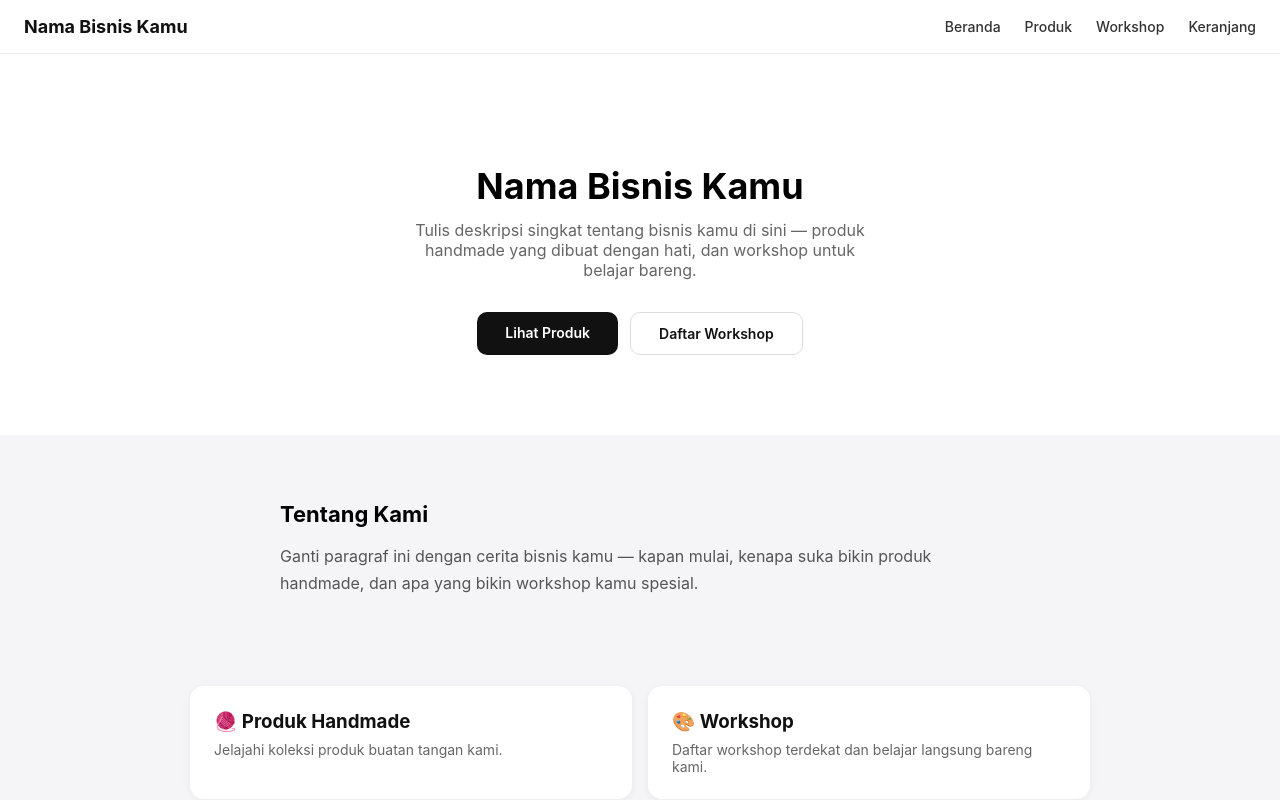
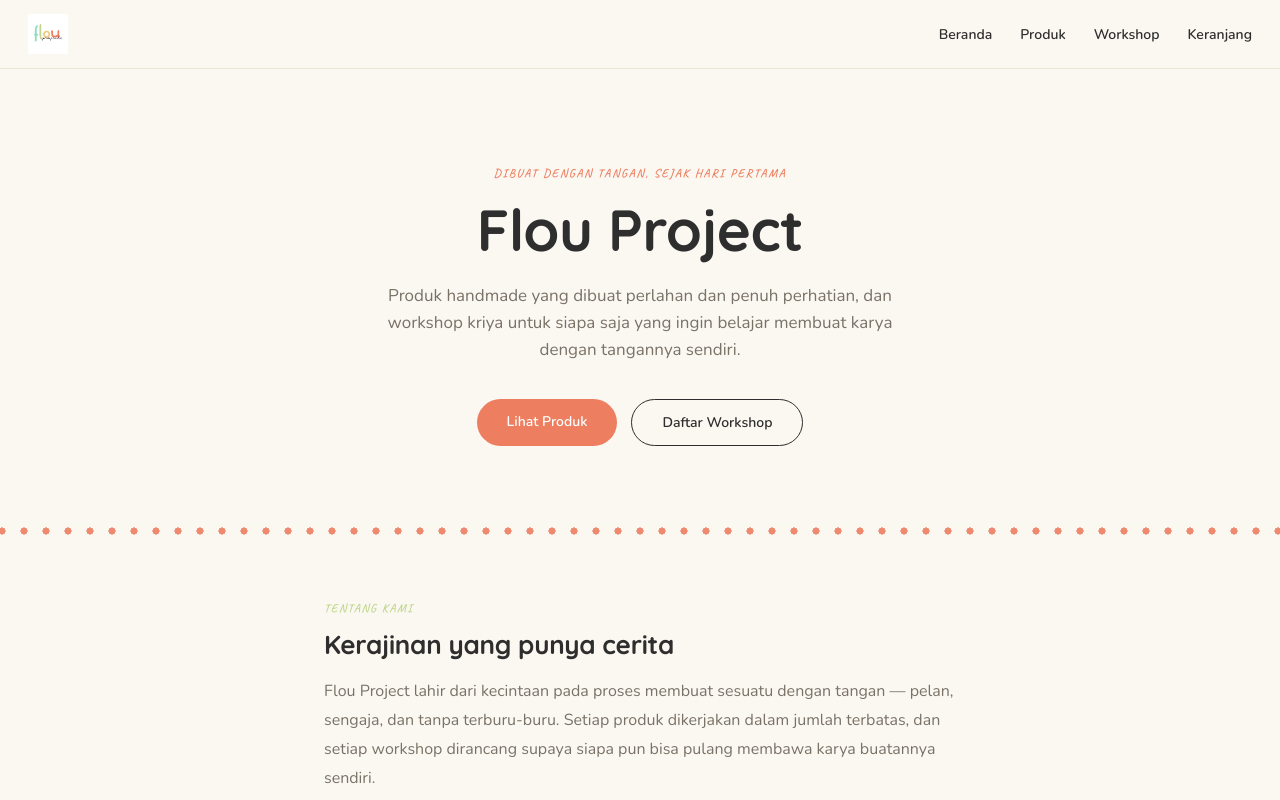
Before and after one commit to flouproject/flouproject-site, a Next.js app: page / in a window 1280 px wide. Shown: the top 800 px of the page. Built offline with nearby package versions, Linux system fonts and the light colour scheme.

Commit message:
Redesign tema sesuai logo Flou Project

```diff
--- /dev/null
+++ b/app/globals.css
@@ -0,0 +1,76 @@
+* {
+  box-sizing: border-box;
+}
+
+:root {
+  --ink: #2e2e2e;
+  --paper: #fbf8f2;
+  --paper-raised: #ffffff;
+  --coral: #ed7e60;
+  --teal: #91dbc6;
+  --mustard: #f2c781;
+  --sage: #bfd78b;
+  --lavender: #caabd5;
+  --line: #ece5d6;
+  --text-muted: #7a7267;
+}
+
+html {
+  scroll-behavior: smooth;
+}
+
+body {
+  margin: 0;
+  background: var(--paper);
+  color: var(--ink);
+  font-family: "Nunito", -apple-system, BlinkMacSystemFont, "Segoe UI", Roboto, sans-serif;
+  -webkit-font-smoothing: antialiased;
+}
+
+h1, h2, h3 {
+  font-family: "Quicksand", -apple-system, sans-serif;
+  font-weight: 700;
+  letter-spacing: -0.01em;
+  margin: 0;
+}
+
+a {
+  color: inherit;
+}
+
+/* Elemen signature: deretan titik warna-warni sesuai palet logo,
+   dipakai sebagai pemisah antar section di seluruh situs. */
+.stitch-divider {
+  border: none;
+  height: 10px;
+  margin: 0;
+  background-image: radial-gradient(circle, var(--dot-color, var(--coral)) 3.5px, transparent 3.6px);
+  background-size: 22px 10px;
+  background-repeat: repeat-x;
+  background-position: center;
+  opacity: 0.9;
+}
+
+/* Label harga — dibuat tegas & rapi, kontras dengan judul yang playful */
+.tag-price {
+  font-family: "Nunito", sans-serif;
+  font-weight: 800;
+  letter-spacing: 0.01em;
+}
+
+button {
+  font-family: "Nunito", sans-serif;
+}
+
+:focus-visible {
+  outline: 2px solid var(--coral);
+  outline-offset: 2px;
+}
+
+@media (prefers-reduced-motion: reduce) {
+  * {
+    animation: none !important;
+    transition: none !important;
+    scroll-behavior: auto !important;
+  }
+}
--- a/app/layout.js
+++ b/app/layout.js
@@ -1,22 +1,28 @@
+import "./globals.css";
 import { CartProvider } from "../lib/CartContext";
 
 export const metadata = {
-  title: "Nama Bisnis Kamu",
-  description: "Produk handmade & workshop",
+  title: "Flou Project",
+  description:
+    "Flou Project — produk handmade dan workshop kriya untuk belajar membuat karya dengan tangan sendiri.",
 };
 
 export default function RootLayout({ children }) {
   return (
     <html lang="id">
-      <body
-        style={{
-          margin: 0,
-          fontFamily:
-            "-apple-system, BlinkMacSystemFont, 'Segoe UI', Roboto, sans-serif",
-          background: "#f5f5f7",
-          minHeight: "100vh",
-        }}
-      >
+      <head>
+        <link rel="preconnect" href="https://fonts.googleapis.com" />
+        <link
+          rel="preconnect"
+          href="https://fonts.gstatic.com"
+          crossOrigin="true"
+        />
+        <link
+          href="https://fonts.googleapis.com/css2?family=Quicksand:wght@500;600;700&family=Nunito:wght@400;600;700;800&family=Caveat:wght@600&display=swap"
+          rel="stylesheet"
+        />
+      </head>
+      <body>
         <CartProvider>{children}</CartProvider>
       </body>
     </html>
--- a/app/page.js
+++ b/app/page.js
@@ -1,5 +1,6 @@
 import Link from "next/link";
 import NavBar from "../components/NavBar";
+import { colors, fonts } from "../lib/theme";
 
 export default function HomePage() {
   return (
@@ -9,30 +10,75 @@ export default function HomePage() {
         {/* Hero */}
         <section
           style={{
-            padding: "80px 24px",
+            padding: "96px 24px 80px",
             textAlign: "center",
-            background: "#fff",
+            background: colors.paper,
           }}
         >
-          <h1 style={{ fontSize: 36, marginBottom: 12 }}>
-            Nama Bisnis Kamu
+          <div
+            style={{
+              fontFamily: fonts.accent,
+              fontSize: 12,
+              letterSpacing: "0.14em",
+              textTransform: "uppercase",
+              color: colors.coral,
+              marginBottom: 18,
+            }}
+          >
+            Dibuat dengan tangan, sejak hari pertama
+          </div>
+          <h1
+            style={{
+              fontSize: "clamp(38px, 6vw, 58px)",
+              lineHeight: 1.08,
+              marginBottom: 20,
+              color: colors.ink,
+            }}
+          >
+            Flou Project
           </h1>
-          <p style={{ fontSize: 16, color: "#666", maxWidth: 480, margin: "0 auto 32px" }}>
-            Tulis deskripsi singkat tentang bisnis kamu di sini — produk handmade
-            yang dibuat dengan hati, dan workshop untuk belajar bareng.
+          <p
+            style={{
+              fontSize: 17,
+              color: colors.textMuted,
+              maxWidth: 520,
+              margin: "0 auto 36px",
+              lineHeight: 1.6,
+            }}
+          >
+            Produk handmade yang dibuat perlahan dan penuh perhatian, dan
+            workshop kriya untuk siapa saja yang ingin belajar membuat karya
+            dengan tangannya sendiri.
           </p>
-          <div style={{ display: "flex", gap: 12, justifyContent: "center" }}>
+          <div style={{ display: "flex", gap: 14, justifyContent: "center", flexWrap: "wrap" }}>
             <Link href="/produk" style={primaryBtn}>Lihat Produk</Link>
             <Link href="/workshop" style={secondaryBtn}>Daftar Workshop</Link>
           </div>
         </section>
 
+        <hr className="stitch-divider" />
+
         {/* Tentang */}
-        <section style={{ padding: "48px 24px", maxWidth: 720, margin: "0 auto" }}>
-          <h2 style={{ fontSize: 22, marginBottom: 12 }}>Tentang Kami</h2>
-          <p style={{ color: "#555", lineHeight: 1.7 }}>
-            Ganti paragraf ini dengan cerita bisnis kamu — kapan mulai, kenapa
-            suka bikin produk handmade, dan apa yang bikin workshop kamu spesial.
+        <section style={{ padding: "64px 24px", maxWidth: 680, margin: "0 auto" }}>
+          <div
+            style={{
+              fontFamily: fonts.accent,
+              fontSize: 12,
+              letterSpacing: "0.12em",
+              textTransform: "uppercase",
+              color: colors.sage,
+              marginBottom: 12,
+            }}
+          >
+            Tentang Kami
+          </div>
+          <h2 style={{ fontSize: 26, marginBottom: 16 }}>Kerajinan yang punya cerita</h2>
+          <p style={{ color: colors.textMuted, lineHeight: 1.8, fontSize: 16 }}>
+            Flou Project lahir dari kecintaan pada proses membuat sesuatu
+            dengan tangan — pelan, sengaja, dan tanpa terburu-buru. Setiap
+            produk dikerjakan dalam jumlah terbatas, dan setiap workshop
+            dirancang supaya siapa pun bisa pulang membawa karya buatannya
+            sendiri.
           </p>
         </section>
 
@@ -41,22 +87,30 @@ export default function HomePage() {
           style={{
             display: "flex",
             flexWrap: "wrap",
-            gap: 16,
-            padding: "24px",
-            maxWidth: 900,
-            margin: "0 auto 48px",
+            gap: 18,
+            padding: "0 24px 72px",
+            maxWidth: 920,
+            margin: "0 auto",
           }}
         >
           <Link href="/produk" style={cardStyle}>
-            <h3 style={{ margin: 0, marginBottom: 8 }}>🧶 Produk Handmade</h3>
-            <p style={{ margin: 0, color: "#666", fontSize: 14 }}>
-              Jelajahi koleksi produk buatan tangan kami.
+            <div style={{ fontFamily: fonts.accent, fontSize: 12, color: colors.coral, marginBottom: 10 }}>
+              01 — Belanja
+            </div>
+            <h3 style={{ fontSize: 19, marginBottom: 8 }}>Produk Handmade</h3>
+            <p style={{ margin: 0, color: colors.textMuted, fontSize: 14, lineHeight: 1.6 }}>
+              Jelajahi koleksi produk buatan tangan kami, dibuat terbatas dan
+              penuh detail.
             </p>
           </Link>
           <Link href="/workshop" style={cardStyle}>
-            <h3 style={{ margin: 0, marginBottom: 8 }}>🎨 Workshop</h3>
-            <p style={{ margin: 0, color: "#666", fontSize: 14 }}>
-              Daftar workshop terdekat dan belajar langsung bareng kami.
+            <div style={{ fontFamily: fonts.accent, fontSize: 12, color: colors.coral, marginBottom: 10 }}>
+              02 — Belajar
+            </div>
+            <h3 style={{ fontSize: 19, marginBottom: 8 }}>Workshop</h3>
+            <p style={{ margin: 0, color: colors.textMuted, fontSize: 14, lineHeight: 1.6 }}>
+              Daftar workshop terdekat dan belajar kriya langsung bersama
+              kami.
             </p>
           </Link>
         </section>
@@ -66,32 +120,34 @@ export default function HomePage() {
 }
 
 const primaryBtn = {
-  padding: "12px 28px",
-  background: "#111",
+  padding: "13px 30px",
+  background: colors.coral,
   color: "#fff",
-  borderRadius: 10,
+  borderRadius: 999,
   textDecoration: "none",
   fontWeight: 600,
   fontSize: 14,
+  fontFamily: fonts.body,
 };
 
 const secondaryBtn = {
-  padding: "12px 28px",
-  background: "#fff",
-  color: "#111",
-  border: "1px solid #ddd",
-  borderRadius: 10,
+  padding: "13px 30px",
+  background: "transparent",
+  color: colors.ink,
+  border: `1.5px solid ${colors.ink}`,
+  borderRadius: 999,
   textDecoration: "none",
   fontWeight: 600,
   fontSize: 14,
+  fontFamily: fonts.body,
 };
 
 const cardStyle = {
-  flex: "1 1 260px",
-  background: "#fff",
-  borderRadius: 14,
-  padding: 24,
+  flex: "1 1 280px",
+  background: colors.paperRaised,
+  borderRadius: 4,
+  padding: 28,
   textDecoration: "none",
-  color: "#111",
-  boxShadow: "0 2px 10px rgba(0,0,0,0.05)",
+  color: colors.ink,
+  border: `1px solid ${colors.line}`,
 };
--- a/app/workshop/page.js
+++ b/app/workshop/page.js
@@ -1,11 +1,12 @@
 import RegistrationForm from "../../components/RegistrationForm";
 import NavBar from "../../components/NavBar";
+import { colors } from "../../lib/theme";
 
 export default function WorkshopPage() {
   return (
     <>
       <NavBar />
-      <main style={{ padding: "48px 16px" }}>
+      <main style={{ padding: "56px 16px 72px", background: colors.paper }}>
         <RegistrationForm />
       </main>
     </>
--- a/components/NavBar.js
+++ b/components/NavBar.js
@@ -2,6 +2,7 @@
 
 import Link from "next/link";
 import { useCart } from "../lib/CartContext";
+import { colors, fonts } from "../lib/theme";
 
 export default function NavBar() {
   const { itemCount } = useCart();
@@ -12,18 +13,22 @@ export default function NavBar() {
         display: "flex",
         alignItems: "center",
         justifyContent: "space-between",
-        padding: "16px 24px",
-        background: "#fff",
-        borderBottom: "1px solid #eee",
+        padding: "14px 28px",
+        background: colors.paper,
+        borderBottom: `1px solid ${colors.line}`,
         position: "sticky",
         top: 0,
         zIndex: 10,
       }}
     >
-      <Link href="/" style={{ fontWeight: 700, fontSize: 18, textDecoration: "none", color: "#111" }}>
-        Nama Bisnis Kamu
+      <Link href="/" style={{ display: "flex", alignItems: "center" }}>
+        <img
+          src="/logo.png"
+          alt="Flou Project"
+          style={{ height: 40, width: "auto", display: "block" }}
+        />
       </Link>
-      <div style={{ display: "flex", alignItems: "center", gap: 24 }}>
+      <div style={{ display: "flex", alignItems: "center", gap: 28 }}>
         <Link href="/" style={linkStyle}>Beranda</Link>
         <Link href="/produk" style={linkStyle}>Produk</Link>
         <Link href="/workshop" style={linkStyle}>Workshop</Link>
@@ -33,12 +38,14 @@ export default function NavBar() {
             <span
               style={{
                 position: "absolute",
-                top: -8,
-                right: -14,
-                background: "#111",
+                top: -10,
+                right: -16,
+                background: colors.coral,
                 color: "#fff",
                 borderRadius: "50%",
                 fontSize: 11,
+                fontFamily: fonts.body,
+                fontWeight: 700,
                 width: 18,
                 height: 18,
                 display: "flex",
@@ -57,7 +64,8 @@ export default function NavBar() {
 
 const linkStyle = {
   textDecoration: "none",
-  color: "#333",
+  color: colors.ink,
   fontSize: 14,
-  fontWeight: 500,
+  fontWeight: 600,
+  fontFamily: fonts.body,
 };
--- /dev/null
+++ b/lib/theme.js
@@ -0,0 +1,23 @@
+// Warna diambil langsung dari palet logo Flou Project.
+export const colors = {
+  ink: "#2e2e2e",        // teks utama, charcoal lembut
+  paper: "#fbf8f2",      // background krem sangat lembut
+  paperRaised: "#ffffff",// permukaan kartu
+  coral: "#ed7e60",      // aksen utama — dari logo
+  coralDark: "#d4623f",  // hover/active state
+  teal: "#91dbc6",       // aksen sekunder — dari logo
+  mustard: "#f2c781",    // aksen tersier — dari logo
+  sage: "#bfd78b",       // aksen — dari logo
+  lavender: "#caabd5",   // aksen pop kecil — dari logo
+  line: "#ece5d6",       // garis & border
+  textMuted: "#7a7267",  // teks sekunder
+  danger: "#c0503a",
+  success: "#5b8a52",
+  info: "#4a7a8c",
+};
+
+export const fonts = {
+  display: "'Quicksand', -apple-system, sans-serif", // judul, rounded & playful
+  body: "'Nunito', -apple-system, BlinkMacSystemFont, 'Segoe UI', Roboto, sans-serif",
+  accent: "'Caveat', cursive", // label kecil bergaya tulisan tangan, senada wordmark logo
+};
```
Also changed, not shown: app/keranjang/page.js (+29 -19 lines), app/produk/[slug]/page.js (+27 -22 lines), app/produk/page.js (+21 -15 lines), components/RegistrationForm.js (+25 -19 lines), public/logo.png (added), 1 other file (tests, documents, lock files or other folders).
